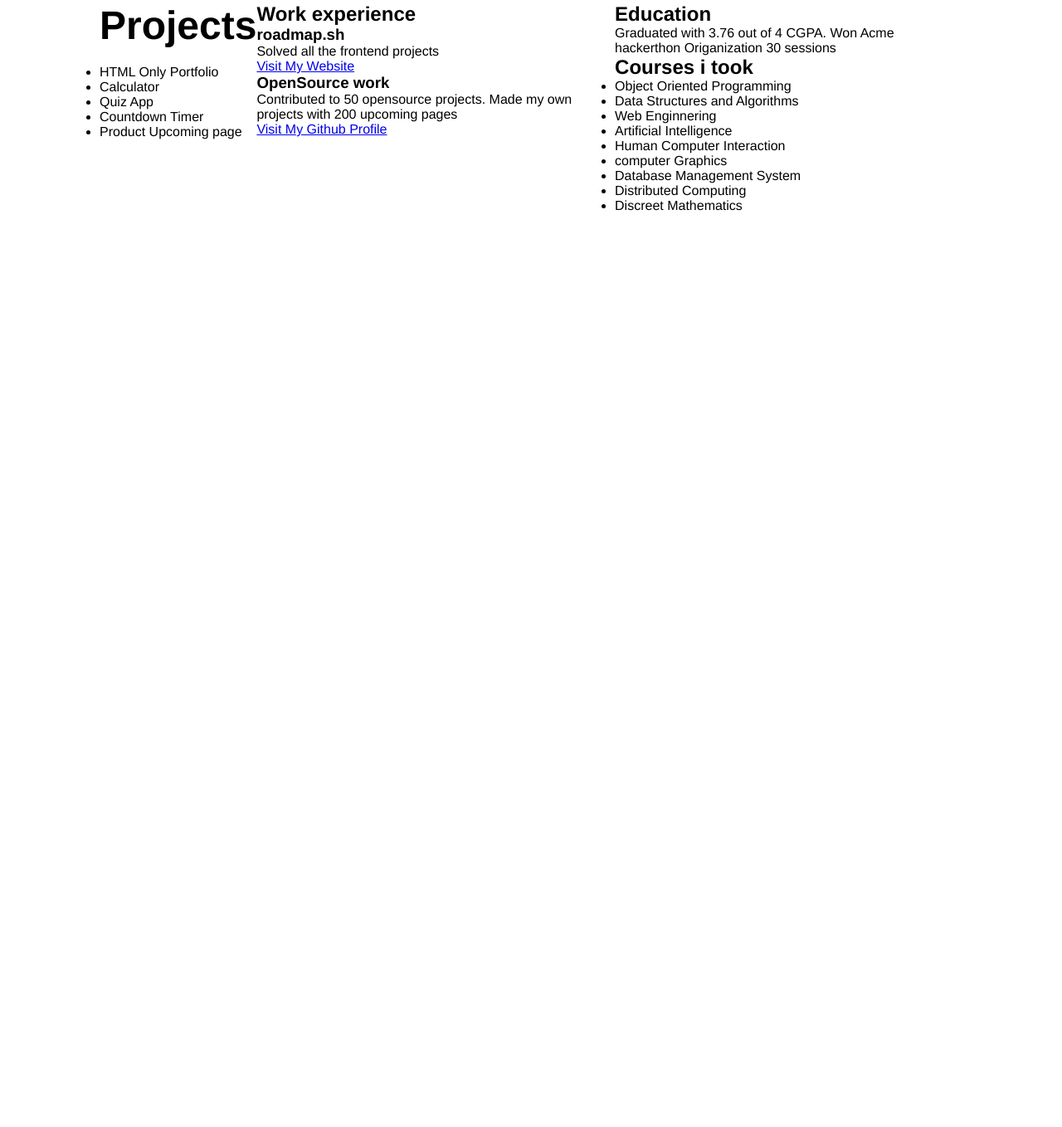
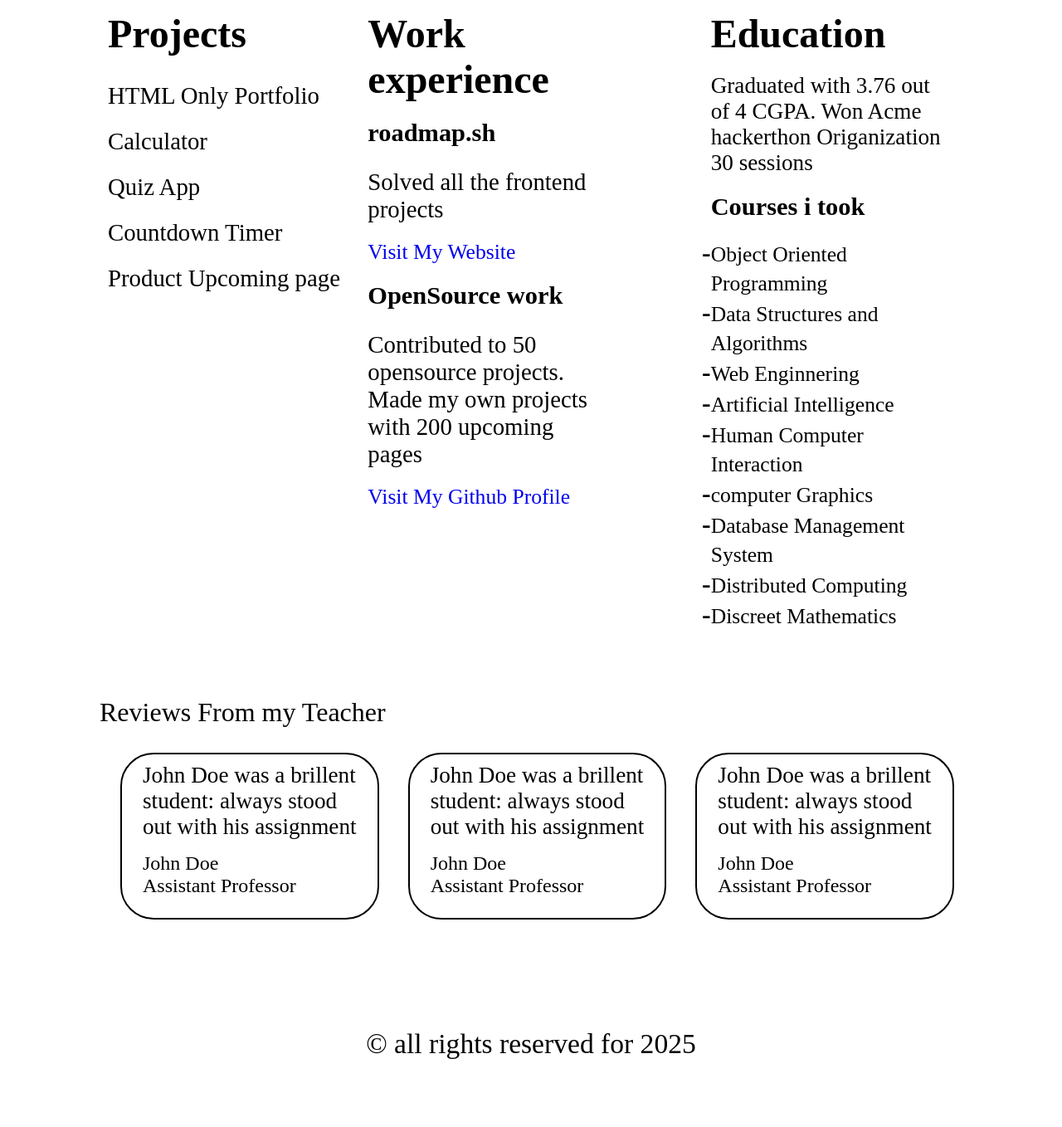
Before and after one commit to DipNarayanMahara2/Frontend-Practice-, a plain HTML site: page project2/index.html in a window 1280 px wide. Shown: the part 717-2075 px from the top of the page at 83% size. Before the commit the page ends 994 px from the top, so only its background shows below. Drawn offline with Linux system fonts and the light colour scheme.

Commit message:
Completion of project2

```diff
--- a/project2/index.html
+++ b/project2/index.html
@@ -65,7 +65,7 @@
       <div class="paragraph">
         <p>Graduated with 3.76 out of 4 CGPA. Won Acme hackerthon Origanization 30 sessions </p>
       </div>
-      <h2>Courses i took</h2>
+      <h3>Courses i took</h3>
       <div class="courses">
         <ul>
           <li>Object Oriented Programming</li>
@@ -82,6 +82,31 @@
     </div>
   </section>
 
+  <section class="review">
+    <h2>Reviews From my Teacher</h2>
+    <div class="review-card">
+      <div class="review-item">
+        <p>John Doe was a brillent student: always stood out with his assignment</p>
+        <p>John Doe</p>
+        <p>Assistant Professor</p>
+      </div>
+      <div class="review-item">
+        <p>John Doe was a brillent student: always stood out with his assignment</p>
+        <p>John Doe</p>
+        <p>Assistant Professor</p>
+      </div>
+      <div class="review-item">
+        <p>John Doe was a brillent student: always stood out with his assignment</p>
+        <p>John Doe</p>
+        <p>Assistant Professor</p>
+      </div>
+    </div>
+  </section>
+
+  <footer class="footer">
+    <h2>&copy; all rights reserved for 2025</h2>
+  </footer>
+
 </body>
 
 </html>
--- a/project2/style.css
+++ b/project2/style.css
@@ -2,7 +2,7 @@
   margin: 0;
   padding: 0;
   box-sizing: border-box;
-  font-family: 'Franklin Gothic Medium', 'Arial Narrow', Arial, sans-serif;
+  font-family: 'Times New Roman', Times, serif;
 }
 
 .header {
@@ -66,13 +66,129 @@
 
 .main-section {
   display: flex;
-  justify-content: space-between;
   padding: 20px 120px;
   width: 100%;
   height: 100%;
 }
 
-.skills h2 {
+.skills,
+.education,
+.experience {
+  padding: 10px;
+  width: 100%;
+  height: 100%;
+}
+
+.skills h2,
+.experience h2,
+.education h2 {
   font-size: 3rem;
   margin-bottom: 20px;
+
 }
+
+.skills ul {
+  list-style: none;
+}
+
+.skills ul li {
+  font-size: 1.8rem;
+  font-weight: 500 !important;
+  line-height: 55px;
+}
+
+.experience {
+  margin-right: 100px;
+}
+
+.experience1 h3 {
+  font-size: 1.9rem;
+  font-weight: 700 !important;
+  font-family: 'Times New Roman', Times, serif;
+  margin: 20px 0px 25px;
+}
+
+.experience1 p {
+  font-size: 1.8rem;
+  font-weight: 400;
+  margin-bottom: 20px;
+}
+
+.experience1 a {
+  font-size: 1.6rem;
+  font-weight: 600px;
+  text-decoration: none;
+}
+
+.paragraph p {
+  font-size: 1.7rem;
+  margin-bottom: 20px;
+}
+
+.education h3 {
+  font-size: 1.9rem;
+  margin-bottom: 20px;
+}
+
+.courses ul {
+  list-style: none;
+  line-height: 35px;
+  font-size: 1.6rem;
+}
+
+.courses ul li::marker {
+  content: "-";
+  color: black;
+  font-size: 2rem;
+  font-weight: 600;
+}
+
+.review {
+  margin: 50px 120px;
+}
+
+.review h2 {
+  font-size: 2rem;
+  font-weight: 500;
+  margin-bottom: 30px;
+}
+
+.review-card {
+  display: flex;
+  justify-content: space-between;
+  /* padding: 0 95px; */
+}
+
+.review-item {
+  border: 2px solid black;
+  border-radius: 40px;
+  padding: 10px 25px;
+  margin: 0 10px 0 25px;
+}
+
+.review-item p:nth-child(1) {
+  font-size: 1.7rem;
+  font-weight: 300;
+}
+
+.review-item p:nth-child(2) {
+  font-size: 1.5rem;
+  margin: 15px 0 0 0;
+}
+
+.review-item p:nth-child(3) {
+  font-size: 1.5rem;
+  margin-bottom: 15px;
+}
+
+.footer {
+  display: flex;
+  align-items: center;
+  justify-content: center;
+  height: 25dvh;
+}
+
+.footer h2 {
+  font-size: 2.1rem;
+  font-weight: 300;
+}
```
